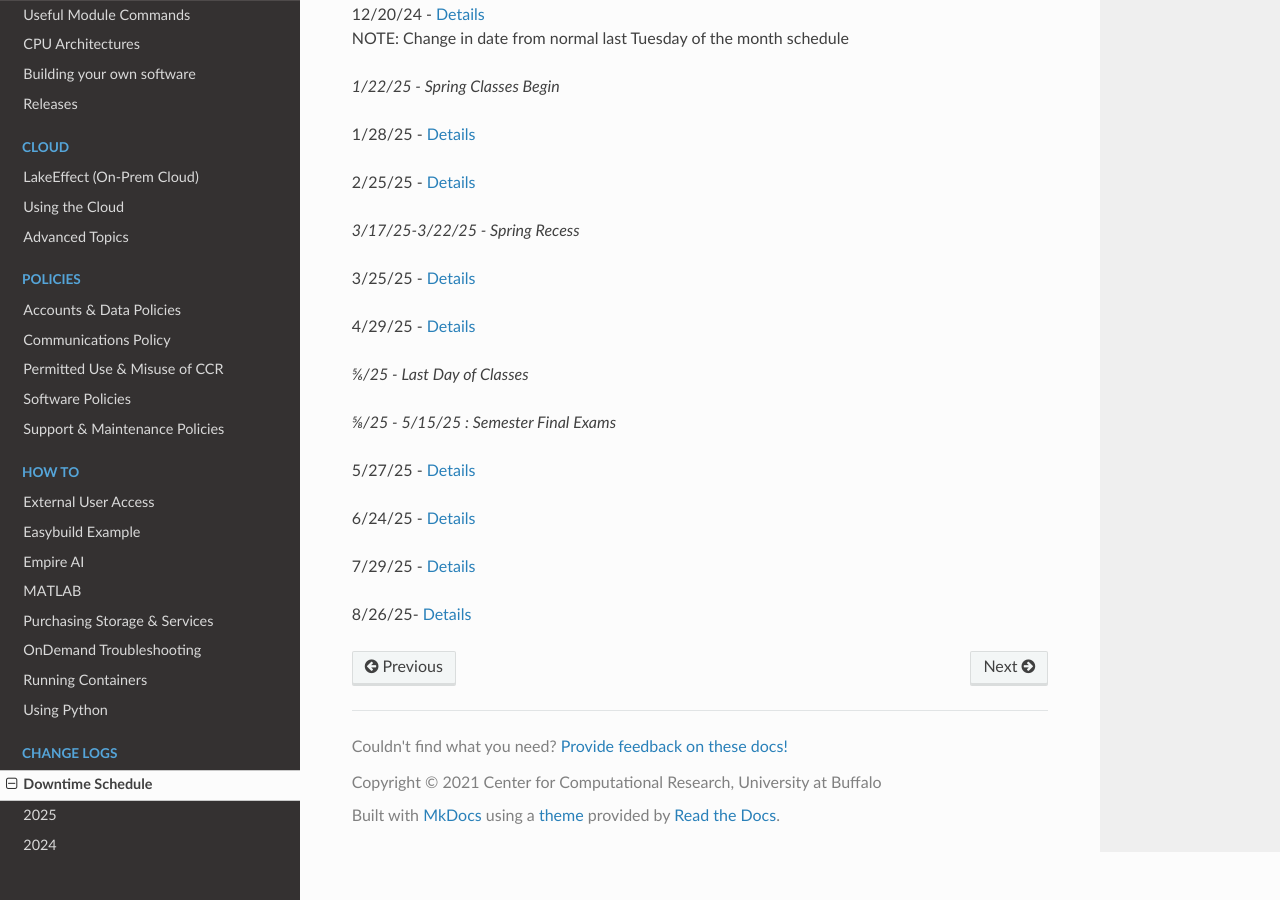
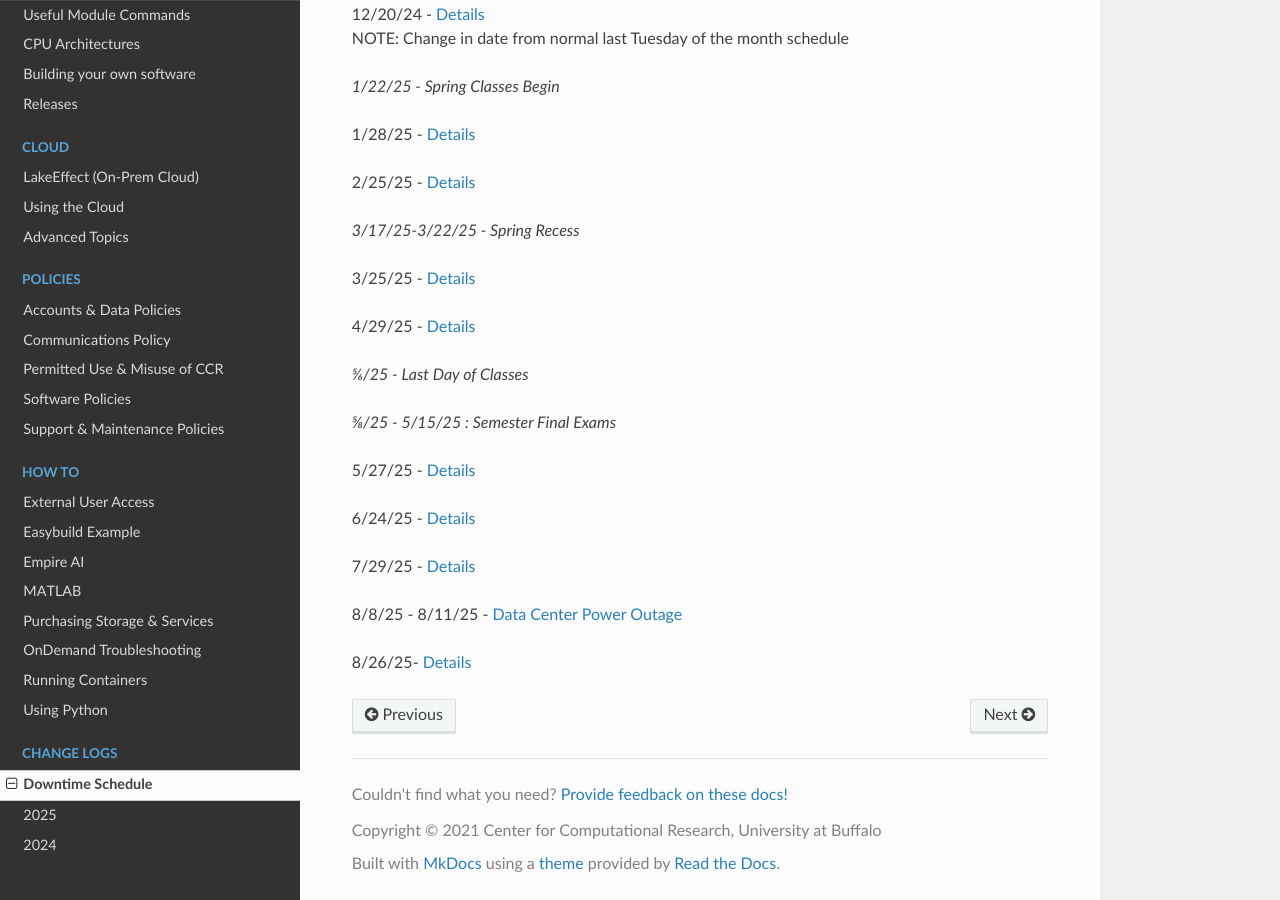
Before and after one commit to ubccr/ccrdocs, an MkDocs documentation site: the page built from pages/changelogs/2025-downtime-schedule.md, in a window 1280 px wide and 900 px high, scrolled down 919 px. Built offline with MkDocs 1.6.1, drawn with Linux system fonts in a browser that asks for light colours; nearby versions of some CDN libraries.

Commit message:
updated downtime schedule

```diff
--- a/pages/changelogs/2025-downtime-schedule.md
+++ b/pages/changelogs/2025-downtime-schedule.md
@@ -48,4 +48,6 @@ _5/8/25 - 5/15/25 : Semester Final Exams_
 
 7/29/25 - [Details](2025.md#july-2025-downtime)
 
+8/8/25 - 8/11/25 - [Data Center Power Outage](2025.md#august-2025-data-center-power-outage)
+
 8/26/25- [Details]((2025.md#august-2025-downtime))
```
